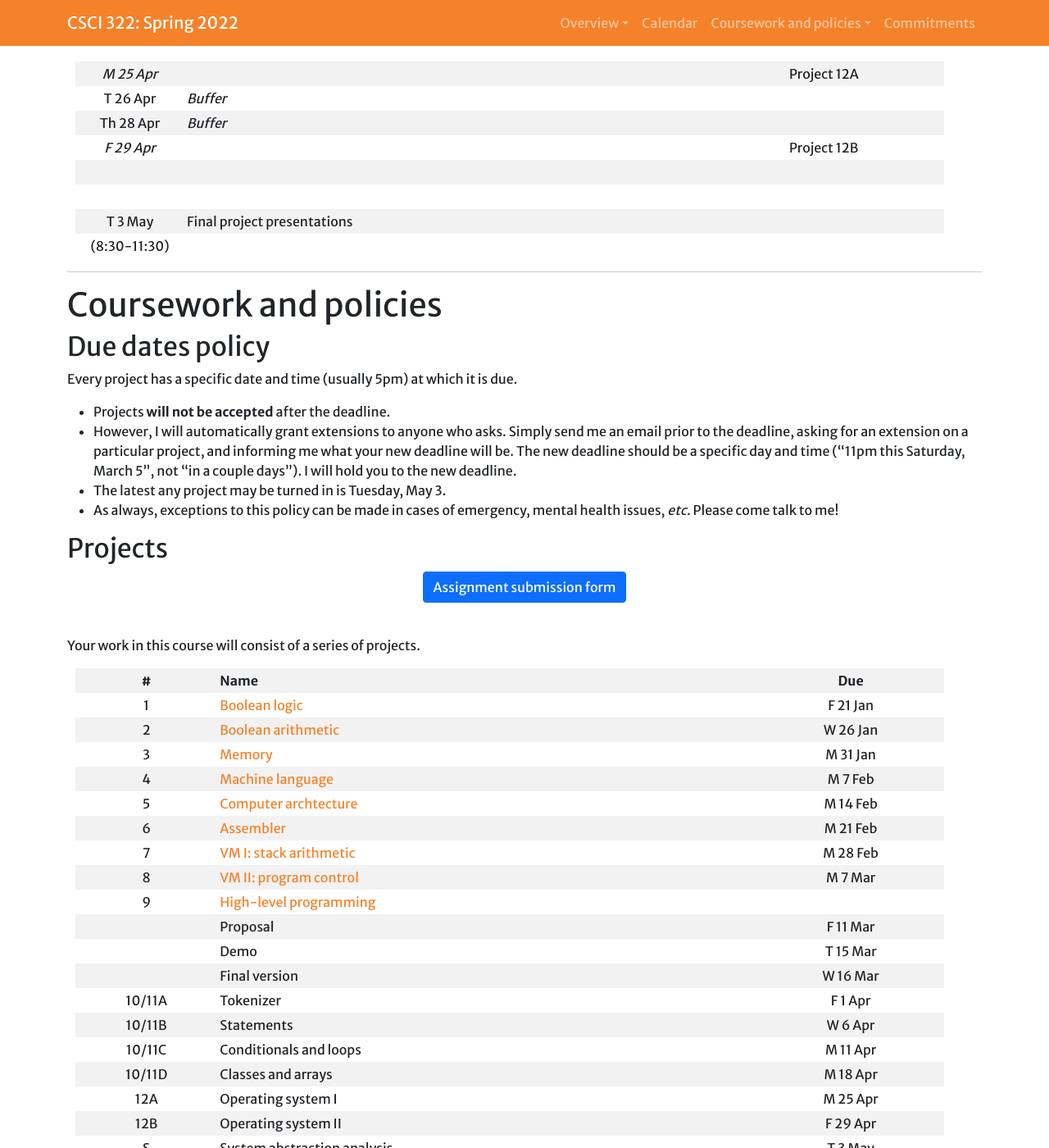
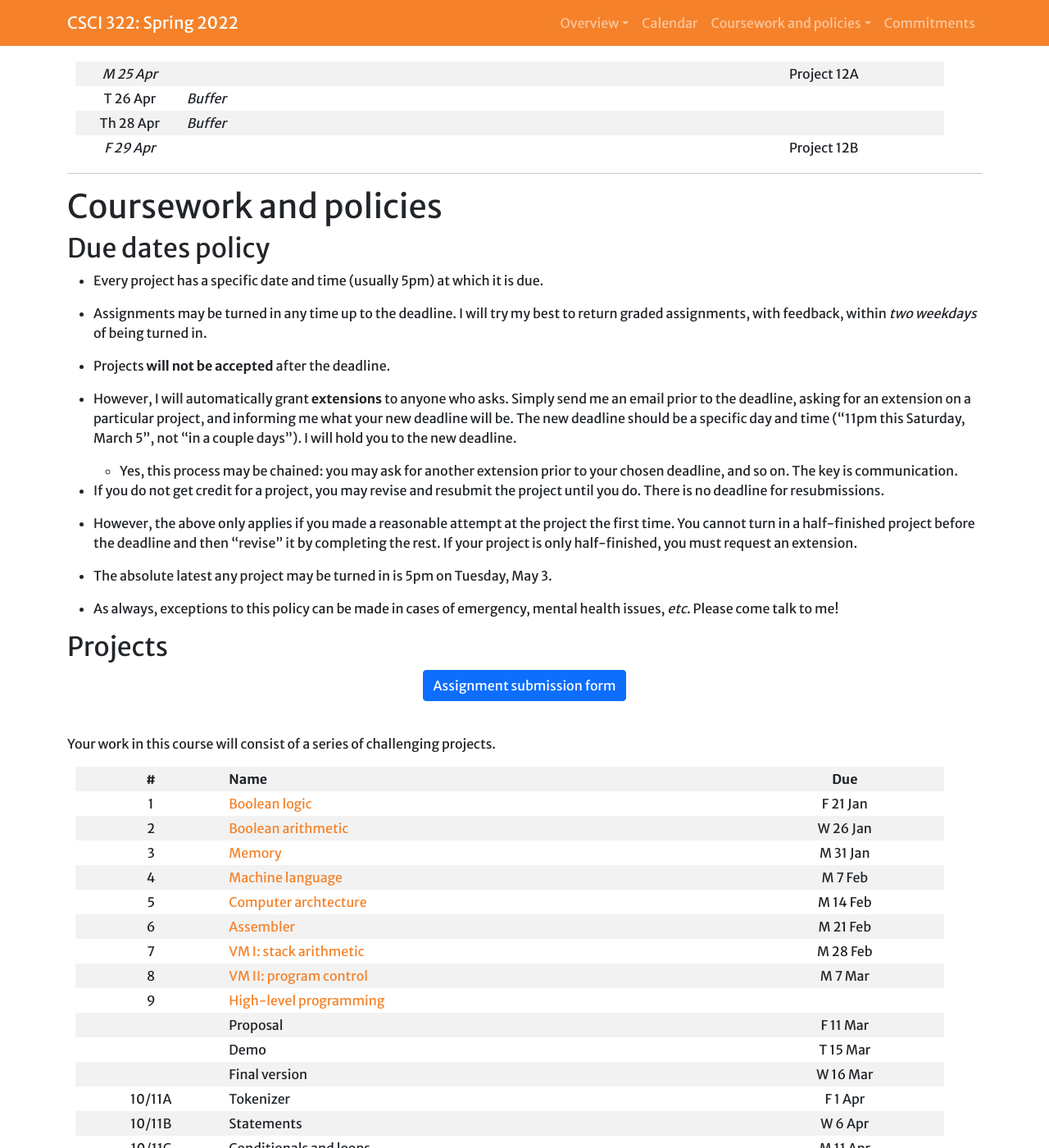
Before and after one commit to Hendrix-CS/csci322, a Jekyll site: the page built from index.md, in a window 1280 px wide and 1400 px high, scrolled down 2997 px. Shown: the whole window at 82% size. Built offline with Jekyll 4.4.1, drawn with Linux system fonts in a browser that asks for light colours; a script that is not in the unit is left out; our own code applies the rules of GitHub Pages for plain Markdown files; some of the changed text lies outside the part shown.

Commit message:
finish CSO website
Remove "system abstraction analysis" project.  Sounds cool but I don't
have the time/space to plan it out right now.

```diff
--- a/index.md
+++ b/index.md
@@ -73,7 +73,7 @@
 | *M 7 Mar*      |                                            |                                   |           |                                                     |
 | T 8 Mar        | High-level language (Jack)                 | Chapter 9                         |           |                                                     |
 | Th 10 Mar      | High-level language                        |                                   |           |                                                     |
-| *F 11 Mar*     |                                            |                                   |           | Project 9: Proposal                                  |
+| *F 11 Mar*     |                                            |                                   |           | Project 9: Proposal                                 |
 |                |                                            |                                   |           |                                                     |
 | T 15 Mar       | Project 9 demos                            |                                   |           | Project 9: Demo                                     |
 | *W 16 Mar*     |                                            |                                   |           | Project 9                                           |
@@ -101,27 +101,44 @@
 | T 26 Apr       | *Buffer*                                   |                                   |           |                                                     |
 | Th 28 Apr      | *Buffer*                                   |                                   |           |                                                     |
 | *F 29 Apr*     |                                            |                                   |           | Project 12B                                         |
-|                |                                            |                                   |           |                                                     |
-|                |                                            |                                   |           |                                                     |
-| T 3 May        | Final project presentations                |                                   |           |                                                     |
-| (8:30-11:30)   |                                            |                                   |           |                                                     |
 
 <hr>
 # Coursework and policies
 
 ## <a name="deadlines">Due dates policy</a>
 
-Every project has a specific date and time (usually 5pm) at which it
-is due.
+- Every project has a specific date and time (usually 5pm) at which it
+  is due.
+
+- Assignments may be turned in any time up to the deadline.  I will
+  try my best to return graded assignments, with feedback, within *two
+  weekdays* of being turned in.
 
 - Projects **will not be accepted** after the deadline.
-- However, I will automatically grant extensions to anyone who asks.
-  Simply send me an email prior to the deadline, asking for an
+
+- However, I will automatically grant **extensions** to anyone who
+  asks.  Simply send me an email prior to the deadline, asking for an
   extension on a particular project, and informing me what your new
   deadline will be.  The new deadline should be a specific day and
   time ("11pm this Saturday, March 5", not "in a couple days").  I
   will hold you to the new deadline.
-- The latest any project may be turned in is Tuesday, May 3.
+
+    - Yes, this process may be chained: you may ask for another extension prior
+      to your chosen deadline, and so on.  The key is communication.
+
+- If you do not get credit for a project, you may revise and
+  resubmit the project until you do.  There is no deadline for
+  resubmissions.
+
+- However, the above only applies if you made a reasonable attempt at
+  the project the first time.  You cannot turn in a half-finished
+  project before the deadline and then "revise" it by completing the
+  rest.  If your project is only half-finished, you must request an
+  extension.
+
+- The absolute latest any project may be turned in is 5pm on Tuesday,
+  May 3.
+
 - As always, exceptions to this policy can be made in cases of
   emergency, mental health issues, *etc.* Please come talk to me!
 
@@ -134,7 +151,7 @@
 </div>
 <br/>
 
-Your work in this course will consist of a series of projects.
+Your work in this course will consist of a series of challenging projects.
 
 | #      | Name                                                           | Due      |
 |:------:|----------------------------------------------------------------|:--------:|
@@ -156,18 +173,16 @@
 | 10/11D | Classes and arrays                                             | M 18 Apr |
 | 12A    | Operating system I                                             | M 25 Apr |
 | 12B    | Operating system II                                            | F 29 Apr |
-| S      | System abstraction analysis                                    | T 3 May  |
 
 ## <a name="grading">Grading</a>
 
-This course uses **specifications grading**. Your final grade in the
-course is based on the number of projects successfully completed.
-There will be 16 projects available to complete throughout the
-semester.
+Your final grade in the course is based simply on the number of projects
+successfully completed.  There will be 15 projects available to
+complete throughout the semester.
 
-| Grade | Projects required | Other requirements                                     |
-|:-----:|:-----------------:|--------------------------------------------------------|
-| A     | 15                | Must complete the system abstraction analysis project. |
-| B     | 13                |                                                        |
-| C     | 11                |                                                        |
-| D     | 9                 |                                                        |
+| Grade | Projects required |
+|:-----:|:-----------------:|
+| A     | 14                |
+| B     | 12                |
+| C     | 10                |
+| D     | 8                 |
```
